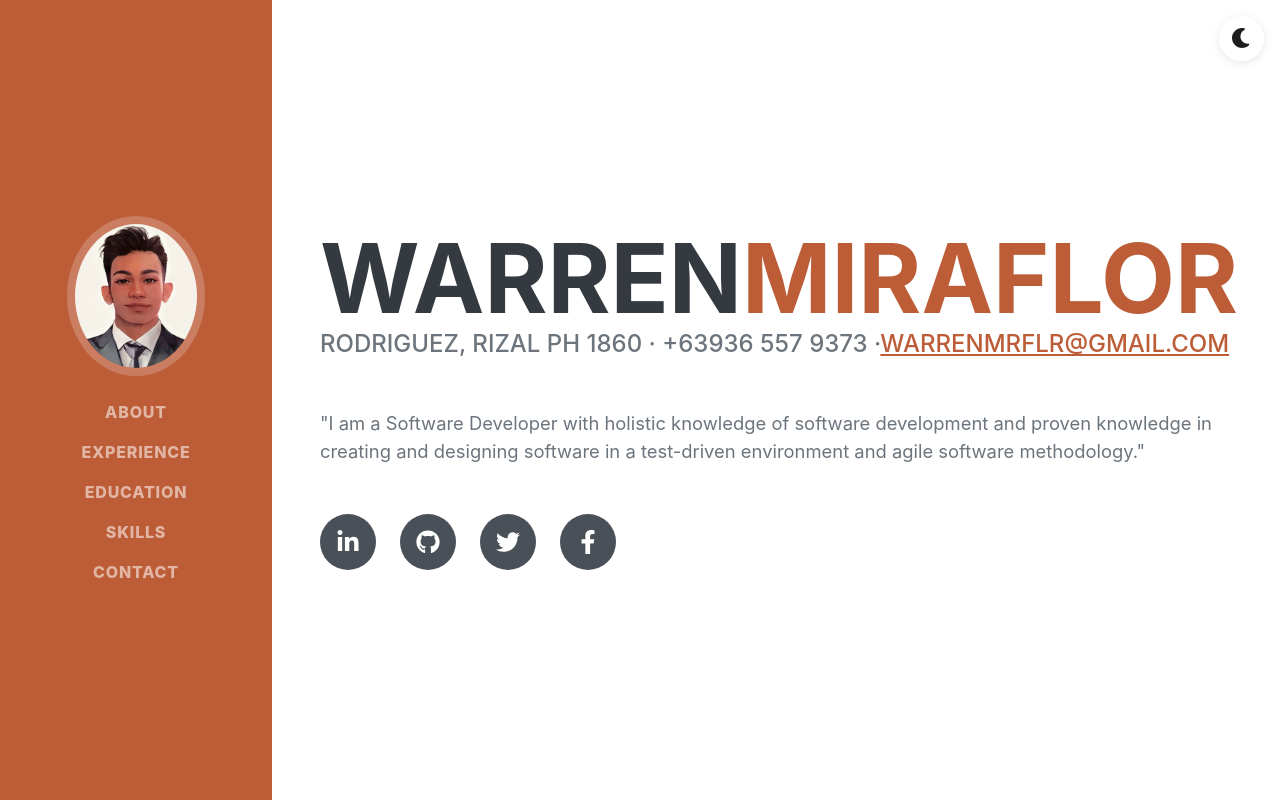
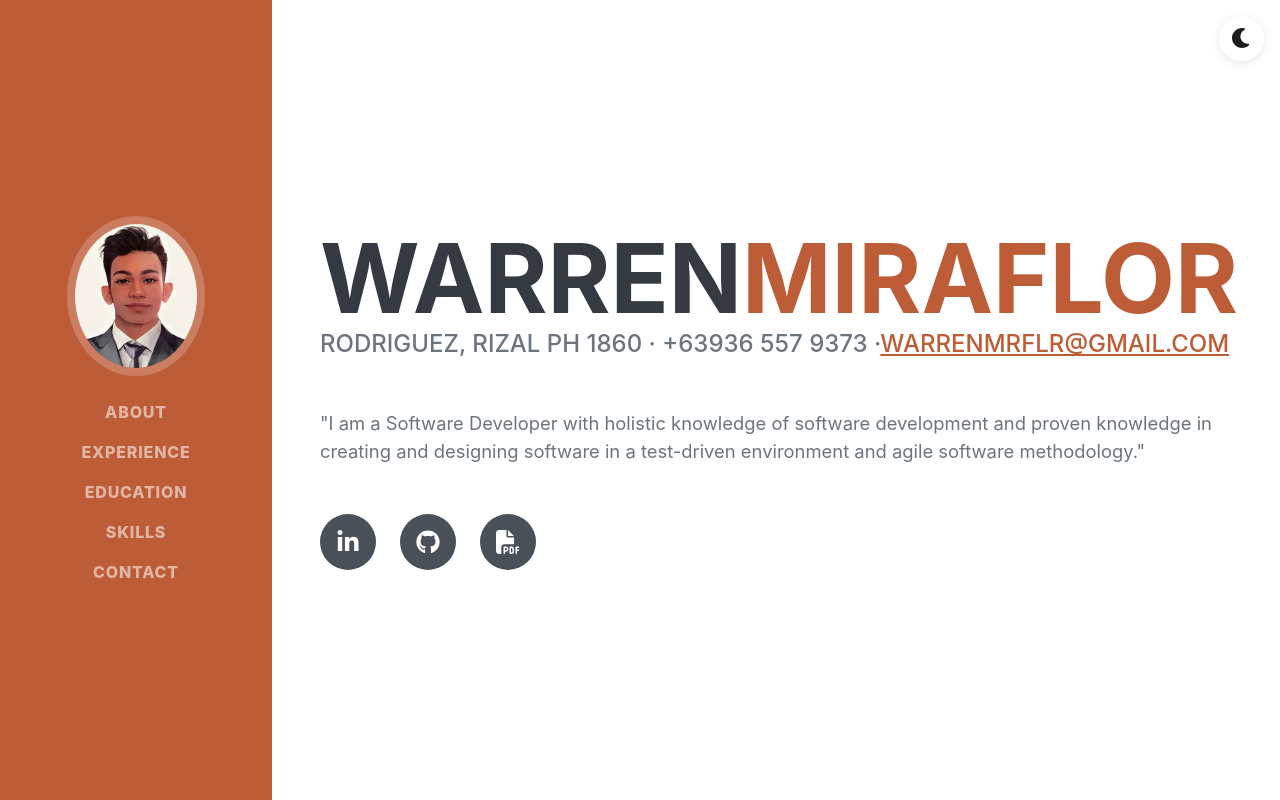
Before and after one commit to warrencodehub/reactpro, a React (Vite) app: page / in a window 1280 px wide. Shown: the top 800 px of the page. Built offline with nearby package versions, Linux system fonts and the light colour scheme; a web font is replaced by a local one.

Commit message:
added pdf cv

```diff
--- a/index.html
+++ b/index.html
@@ -8,8 +8,8 @@
     />
     <meta name="description" content="" />
     <meta name="author" content="" />
-    <title>Resume - Start Bootstrap Theme</title>
-    <link rel="icon" type="image/x-icon" href="/src/assets/img/favicon.ico" />
+    <title>Warren Dev</title>
+    <link rel="icon" type="image/x-icon" href="/src/assets/img/w-logo.png" />
     <!-- Font Awesome icons (free version)-->
     <script
       src="https://use.fontawesome.com/releases/v6.3.0/js/all.js"
--- a/src/components/Profile.jsx
+++ b/src/components/Profile.jsx
@@ -52,11 +52,8 @@ export default function Profile({
         >
           <i class="fab fa-github"></i>
         </a>
-        <a class="social-icon" href="#!">
-          <i class="fab fa-twitter"></i>
-        </a>
-        <a class="social-icon" href="#!">
-          <i class="fab fa-facebook-f"></i>
+        <a class="social-icon" href="/src/assets/WarrenMiraflor.pdf" download>
+          <i class="fas fa-file-pdf"></i>
         </a>
       </div>
     </div>
```
Also changed, not shown: src/assets/img/w-logo.png (added), 1 other file (tests, documents, lock files or other folders).
